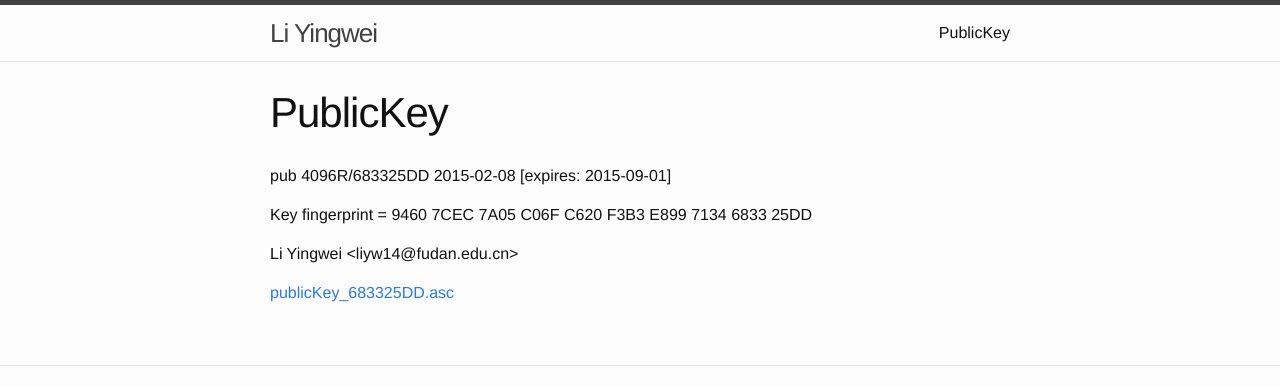
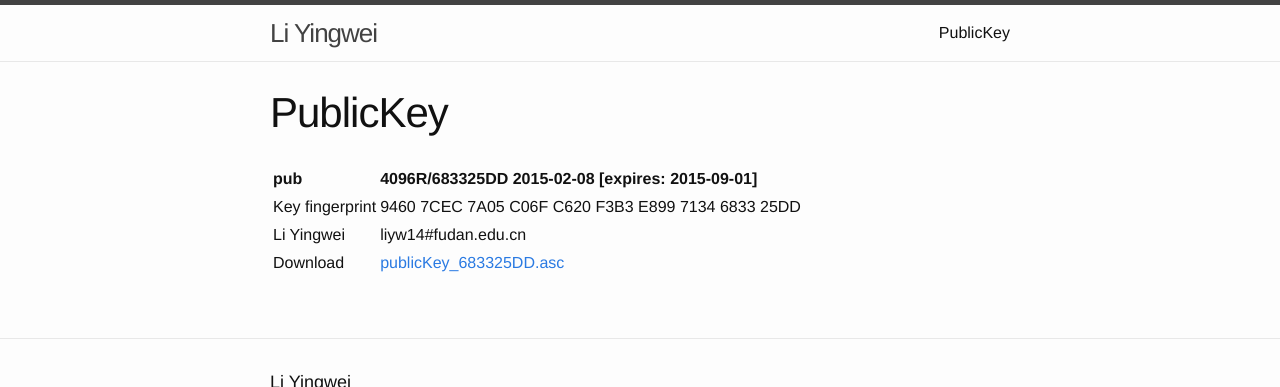
Before and after one commit to LiYingwei/undergrad-LiYingwei.github.io, a Jekyll site: the page built from publickey.md, in a window 1280 px wide, cut to the strip 0-387 px from the top of the page. Built offline with Jekyll 4.4.1, drawn with Linux system fonts in a browser that asks for light colours.

Commit message:
show publickey in table

```diff
--- a/publickey.md
+++ b/publickey.md
@@ -3,10 +3,9 @@
 title: PublicKey
 permalink: /publickey/
 ---
-pub 4096R/683325DD 2015-02-08 [expires: 2015-09-01]
 
-Key fingerprint = 9460 7CEC 7A05 C06F C620  F3B3 E899 7134 6833 25DD
-
-Li Yingwei &lt;liyw14@fudan.edu.cn&gt;
-
-[publicKey_683325DD.asc](../publicKey_683325DD.asc)
+| pub | 4096R/683325DD 2015-02-08 [expires: 2015-09-01] |
+| :--- |:-----------------------------------------------|
+|Key fingerprint|9460 7CEC 7A05 C06F C620  F3B3 E899 7134 6833 25DD |
+|Li Yingwei| liyw14#fudan.edu.cn |
+|Download|[publicKey_683325DD.asc](../publicKey_683325DD.asc) |
```
